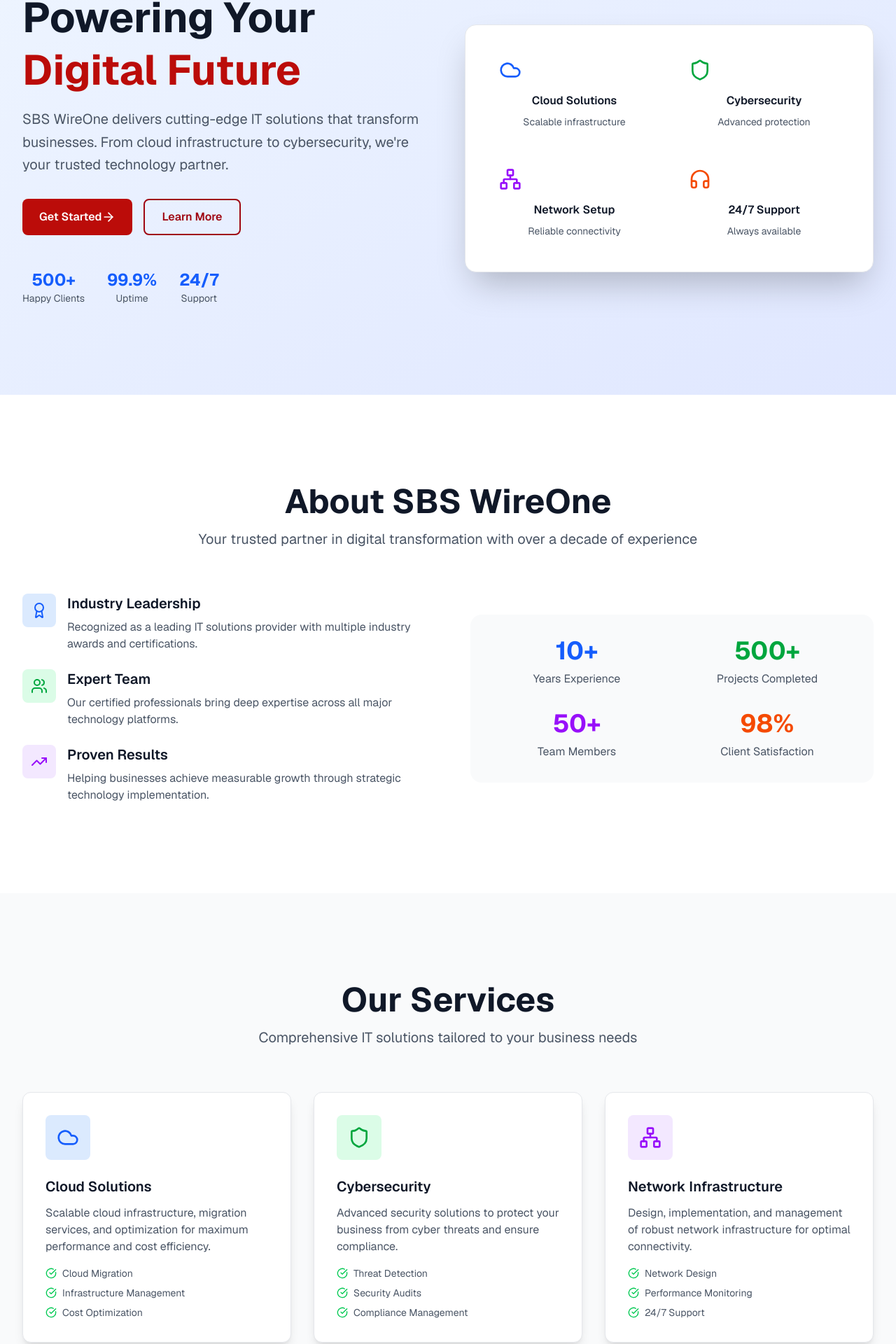
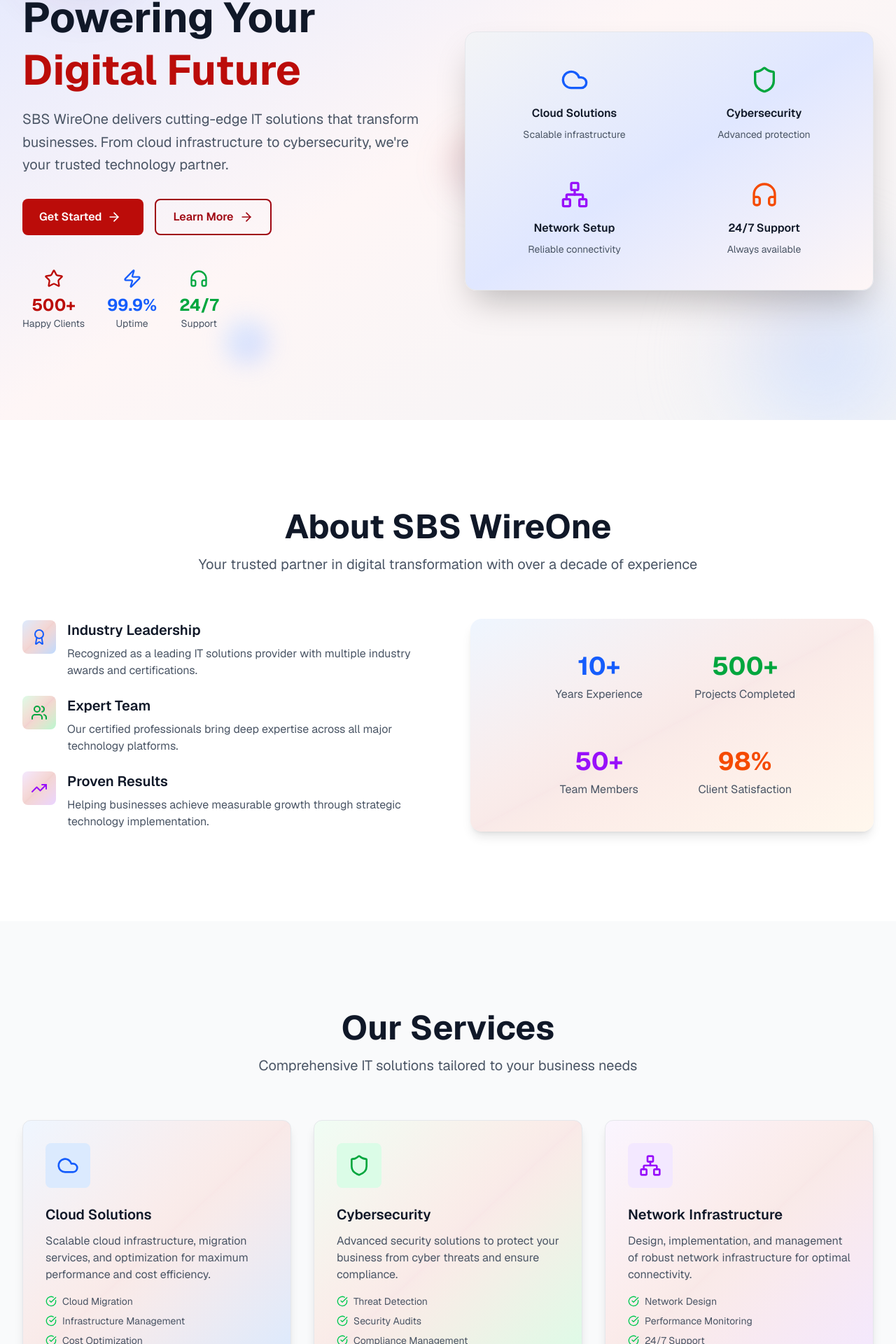
Before and after one commit to sbswiredops/SBS-WireOne, a Next.js app: page / in a window 1280 px wide. Shown: the part 204-2124 px from the top of the page at 70% size. Built offline with nearby package versions, Linux system fonts and the light colour scheme.

Commit message:
feat: add animations and enhance hero section with new styles

```diff
--- a/src/app/globals.css
+++ b/src/app/globals.css
@@ -72,3 +72,12 @@
 .form-input {
   @apply w-full px-4 py-3 border border-gray-300 rounded-lg focus:ring-2 focus:ring-blue-500 focus:border-blue-500 outline-none transition-colors duration-200;
 }
+
+/* Add to your globals.css */
+@keyframes spin-slow {
+  0% { transform: rotate(0deg);}
+  100% { transform: rotate(360deg);}
+}
+.animate-spin-slow {
+  animation: spin-slow 8s linear infinite;
+}
--- a/src/app/page.tsx
+++ b/src/app/page.tsx
@@ -21,8 +21,14 @@
       <Header />
 
       {/* Hero Section */}
-      <section id="home" className="pt-16 bg-gradient-to-br from-blue-50 to-indigo-100">
-        <div className="container mx-auto px-4 sm:px-6 lg:px-8 py-20 lg:py-32">
+      <section id="home" className="relative pt-16 bg-gradient-to-br from-[#e0e7ff] via-[#fef6f6] to-[#f3f4f6] overflow-hidden">
+        {/* Animated circles and shapes */}
+        <div className="absolute top-10 left-10 w-40 h-40 bg-gradient-to-br from-[#bb0c09]/30 to-blue-600/20 rounded-full blur-2xl animate-pulse"></div>
+        <div className="absolute bottom-0 right-0 w-56 h-56 bg-gradient-to-tr from-indigo-200 via-blue-100 to-[#bb0c09]/20 rounded-full blur-3xl animate-spin-slow"></div>
+        <div className="absolute top-1/2 left-1/2 w-24 h-24 bg-gradient-to-br from-[#bb0c09]/20 to-blue-600/10 rounded-full blur-xl animate-bounce" style={{ transform: 'translate(-50%, -50%)' }}></div>
+        <div className="absolute bottom-20 left-1/4 w-16 h-16 bg-gradient-to-br from-blue-100 to-indigo-200 rounded-full blur-lg animate-pulse"></div>
+        {/* End shapes */}
+        <div className="container mx-auto px-4 sm:px-6 lg:px-8 py-20 lg:py-32 relative z-10">
           <div className="grid grid-cols-1 lg:grid-cols-2 gap-12 items-center">
             <div className="space-y-8">
               <div className="space-y-4">
@@ -36,51 +42,65 @@
                 </p>
               </div>
               <div className="flex flex-col sm:flex-row gap-4">
-                <button className="primary-button">
-                  Get Started
-                  <ArrowRight size={20} />
+                <button
+                  className="primary-button relative overflow-hidden group"
+                >
+                  <span className="relative z-10 flex items-center">
+                    Get Started
+                    <ArrowRight size={20} className="ml-2 group-hover:translate-x-1 transition-transform duration-300" />
+                  </span>
+                  <span className="absolute inset-0 bg-[#a30a08] opacity-0 group-hover:opacity-100 transition-opacity duration-300"></span>
                 </button>
-                <button className="secondary-button">
-                  Learn More
+                <button
+                  className="secondary-button relative overflow-hidden group"
+                >
+                  <span className="relative z-10 flex items-center">
+                    Learn More
+                    <ArrowRight size={20} className="ml-2 group-hover:translate-x-1 transition-transform duration-300" />
+                  </span>
+                  <span className="absolute inset-0 bg-[#bb0c09] opacity-0 group-hover:opacity-10 transition-opacity duration-300"></span>
                 </button>
               </div>
               <div className="flex items-center space-x-8 pt-4">
-                <div className="text-center">
-                  <div className="text-2xl font-bold text-blue-600">500+</div>
-                  <div className="text-sm text-gray-600">Happy Clients</div>
+                <div className="text-center group cursor-pointer transition-transform duration-300 hover:-translate-y-1">
+                  <Star className="mx-auto mb-2 text-[#bb0c09] group-hover:scale-125 transition-transform duration-300" size={28} />
+                  <div className="text-2xl font-bold text-[#bb0c09] group-hover:text-[#a30a08] transition-colors">500+</div>
+                  <div className="text-sm text-gray-600 group-hover:text-[#bb0c09] transition-colors">Happy Clients</div>
                 </div>
-                <div className="text-center">
-                  <div className="text-2xl font-bold text-blue-600">99.9%</div>
-                  <div className="text-sm text-gray-600">Uptime</div>
+                <div className="text-center group cursor-pointer transition-transform duration-300 hover:-translate-y-1">
+                  <Zap className="mx-auto mb-2 text-blue-600 group-hover:scale-125 transition-transform duration-300" size={28} />
+                  <div className="text-2xl font-bold text-blue-600 group-hover:text-indigo-700 transition-colors">99.9%</div>
+                  <div className="text-sm text-gray-600 group-hover:text-blue-600 transition-colors">Uptime</div>
                 </div>
-                <div className="text-center">
-                  <div className="text-2xl font-bold text-blue-600">24/7</div>
-                  <div className="text-sm text-gray-600">Support</div>
+                <div className="text-center group cursor-pointer transition-transform duration-300 hover:-translate-y-1">
+                  <HeadphonesIcon className="mx-auto mb-2 text-green-600 group-hover:scale-125 transition-transform duration-300" size={28} />
+                  <div className="text-2xl font-bold text-green-600 group-hover:text-[#bb0c09] transition-colors">24/7</div>
+                  <div className="text-sm text-gray-600 group-hover:text-green-600 transition-colors">Support</div>
                 </div>
               </div>
             </div>
             <div className="relative">
-              <div className="bg-white rounded-2xl shadow-2xl p-8 border border-gray-200">
+              <div className="bg-gradient-to-br from-[#f3f4f6] via-[#e0e7ff] to-[#fef6f6] rounded-2xl shadow-2xl p-8 border border-gray-200">
                 <div className="grid grid-cols-2 gap-6">
-                  <div className="feature-card">
-                    <Cloud className="text-blue-600 mb-4" size={32} />
-                    <h3 className="font-semibold text-gray-900 mb-2">Cloud Solutions</h3>
-                    <p className="text-sm text-gray-600">Scalable infrastructure</p>
+                  <div className="feature-card group cursor-pointer transition-all duration-300 hover:scale-105 hover:shadow-xl hover:bg-gradient-to-br hover:from-blue-50 hover:to-blue-100 rounded-xl">
+                    <Cloud className="mx-auto mb-4 text-blue-600 group-hover:text-[#bb0c09] transition-colors duration-300" size={40} />
+                    <h3 className="font-semibold text-gray-900 mb-2 group-hover:text-[#bb0c09] transition-colors">Cloud Solutions</h3>
+                    <p className="text-sm text-gray-600 group-hover:text-blue-600 transition-colors">Scalable infrastructure</p>
                   </div>
-                  <div className="feature-card">
-                    <Shield className="text-green-600 mb-4" size={32} />
-                    <h3 className="font-semibold text-gray-900 mb-2">Cybersecurity</h3>
-                    <p className="text-sm text-gray-600">Advanced protection</p>
+                  <div className="feature-card group cursor-pointer transition-all duration-300 hover:scale-105 hover:shadow-xl hover:bg-gradient-to-br hover:from-green-50 hover:to-green-100 rounded-xl">
+                    <Shield className="mx-auto mb-4 text-green-600 group-hover:text-[#bb0c09] transition-colors duration-300" size={40} />
+                    <h3 className="font-semibold text-gray-900 mb-2 group-hover:text-[#bb0c09] transition-colors">Cybersecurity</h3>
+                    <p className="text-sm text-gray-600 group-hover:text-green-600 transition-colors">Advanced protection</p>
                   </div>
-                  <div className="feature-card">
-                    <Network className="text-purple-600 mb-4" size={32} />
-                    <h3 className="font-semibold text-gray-900 mb-2">Network Setup</h3>
-                    <p className="text-sm text-gray-600">Reliable connectivity</p>
+                  <div className="feature-card group cursor-pointer transition-all duration-300 hover:scale-105 hover:shadow-xl hover:bg-gradient-to-br hover:from-purple-50 hover:to-purple-100 rounded-xl">
+                    <Network className="mx-auto mb-4 text-purple-600 group-hover:text-[#bb0c09] transition-colors duration-300" size={40} />
+                    <h3 className="font-semibold text-gray-900 mb-2 group-hover:text-[#bb0c09] transition-colors">Network Setup</h3>
+                    <p className="text-sm text-gray-600 group-hover:text-purple-600 transition-colors">Reliable connectivity</p>
                   </div>
-                  <div className="feature-card">
-                    <HeadphonesIcon className="text-orange-600 mb-4" size={32} />
-                    <h3 className="font-semibold text-gray-900 mb-2">24/7 Support</h3>
-                    <p className="text-sm text-gray-600">Always available</p>
+                  <div className="feature-card group cursor-pointer transition-all duration-300 hover:scale-105 hover:shadow-xl hover:bg-gradient-to-br hover:from-orange-50 hover:to-orange-100 rounded-xl">
+                    <HeadphonesIcon className="mx-auto mb-4 text-orange-600 group-hover:text-[#bb0c09] transition-colors duration-300" size={40} />
+                    <h3 className="font-semibold text-gray-900 mb-2 group-hover:text-[#bb0c09] transition-colors">24/7 Support</h3>
+                    <p className="text-sm text-gray-600 group-hover:text-orange-600 transition-colors">Always available</p>
                   </div>
                 </div>
               </div>
@@ -102,60 +122,54 @@
           <div className="grid grid-cols-1 lg:grid-cols-2 gap-16 items-center">
             <div className="space-y-8">
               <div className="space-y-6">
-                <div className="flex items-start space-x-4">
-                  <div className="bg-blue-100 rounded-lg p-3">
-                    <Award className="text-blue-600" size={24} />
+                <div className="flex items-start space-x-4 group cursor-pointer transition-all duration-300 hover:scale-105">
+                  <div className="bg-gradient-to-br from-blue-100 via-[#bb0c09]/20 to-blue-200 rounded-lg p-3 group-hover:animate-pulse">
+                    <Award className="text-blue-600 group-hover:text-[#bb0c09] transition-colors duration-300" size={24} />
                   </div>
                   <div>
-                    <h3 className="text-xl font-semibold text-gray-900 mb-2">Industry Leadership</h3>
-                    <p className="text-gray-600">
-                      Recognized as a leading IT solutions provider with multiple industry awards and certifications.
-                    </p>
+                    <h3 className="text-xl font-semibold text-gray-900 mb-2 group-hover:text-[#bb0c09] transition-colors">Industry Leadership</h3>
+                    <p className="text-gray-600">Recognized as a leading IT solutions provider with multiple industry awards and certifications.</p>
                   </div>
                 </div>
 
-                <div className="flex items-start space-x-4">
-                  <div className="bg-green-100 rounded-lg p-3">
-                    <Users className="text-green-600" size={24} />
+                <div className="flex items-start space-x-4 group cursor-pointer transition-all duration-300 hover:scale-105">
+                  <div className="bg-gradient-to-br from-green-100 via-[#bb0c09]/20 to-green-200 rounded-lg p-3 group-hover:animate-pulse">
+                    <Users className="text-green-600 group-hover:text-[#bb0c09] transition-colors duration-300" size={24} />
                   </div>
                   <div>
-                    <h3 className="text-xl font-semibold text-gray-900 mb-2">Expert Team</h3>
-                    <p className="text-gray-600">
-                      Our certified professionals bring deep expertise across all major technology platforms.
-                    </p>
+                    <h3 className="text-xl font-semibold text-gray-900 mb-2 group-hover:text-[#bb0c09] transition-colors">Expert Team</h3>
+                    <p className="text-gray-600">Our certified professionals bring deep expertise across all major technology platforms.</p>
                   </div>
                 </div>
 
-                <div className="flex items-start space-x-4">
-                  <div className="bg-purple-100 rounded-lg p-3">
-                    <TrendingUp className="text-purple-600" size={24} />
+                <div className="flex items-start space-x-4 group cursor-pointer transition-all duration-300 hover:scale-105">
+                  <div className="bg-gradient-to-br from-purple-100 via-[#bb0c09]/20 to-purple-200 rounded-lg p-3 group-hover:animate-pulse">
+                    <TrendingUp className="text-purple-600 group-hover:text-[#bb0c09] transition-colors duration-300" size={24} />
                   </div>
                   <div>
-                    <h3 className="text-xl font-semibold text-gray-900 mb-2">Proven Results</h3>
-                    <p className="text-gray-600">
-                      Helping businesses achieve measurable growth through strategic technology implementation.
-                    </p>
+                    <h3 className="text-xl font-semibold text-gray-900 mb-2 group-hover:text-[#bb0c09] transition-colors">Proven Results</h3>
+                    <p className="text-gray-600">Helping businesses achieve measurable growth through strategic technology implementation.</p>
                   </div>
                 </div>
               </div>
             </div>
 
-            <div className="bg-gray-50 rounded-2xl p-8">
+            <div className="bg-gradient-to-br from-blue-50 via-[#bb0c09]/10 to-orange-50 rounded-2xl p-8 shadow-lg flex flex-col justify-center items-center">
               <div className="grid grid-cols-2 gap-8">
-                <div className="text-center">
-                  <div className="text-4xl font-bold text-blue-600 mb-2">10+</div>
+                <div className="text-center group cursor-pointer transition-all duration-300 hover:scale-105 hover:bg-gradient-to-br hover:from-blue-100 hover:to-blue-200 rounded-xl p-4">
+                  <div className="text-4xl font-bold text-blue-600 mb-2 group-hover:text-[#bb0c09] transition-colors">10+</div>
                   <div className="text-gray-600">Years Experience</div>
                 </div>
-                <div className="text-center">
-                  <div className="text-4xl font-bold text-green-600 mb-2">500+</div>
+                <div className="text-center group cursor-pointer transition-all duration-300 hover:scale-105 hover:bg-gradient-to-br hover:from-green-100 hover:to-green-200 rounded-xl p-4">
+                  <div className="text-4xl font-bold text-green-600 mb-2 group-hover:text-[#bb0c09] transition-colors">500+</div>
                   <div className="text-gray-600">Projects Completed</div>
                 </div>
-                <div className="text-center">
-                  <div className="text-4xl font-bold text-purple-600 mb-2">50+</div>
+                <div className="text-center group cursor-pointer transition-all duration-300 hover:scale-105 hover:bg-gradient-to-br hover:from-purple-100 hover:to-purple-200 rounded-xl p-4">
+                  <div className="text-4xl font-bold text-purple-600 mb-2 group-hover:text-[#bb0c09] transition-colors">50+</div>
                   <div className="text-gray-600">Team Members</div>
                 </div>
-                <div className="text-center">
-                  <div className="text-4xl font-bold text-orange-600 mb-2">98%</div>
+                <div className="text-center group cursor-pointer transition-all duration-300 hover:scale-105 hover:bg-gradient-to-br hover:from-orange-100 hover:to-orange-200 rounded-xl p-4">
+                  <div className="text-4xl font-bold text-orange-600 mb-2 group-hover:text-[#bb0c09] transition-colors">98%</div>
                   <div className="text-gray-600">Client Satisfaction</div>
                 </div>
               </div>
@@ -173,13 +187,13 @@
               Comprehensive IT solutions tailored to your business needs
             </p>
           </div>
-
           <div className="grid grid-cols-1 md:grid-cols-2 lg:grid-cols-3 gap-8">
-            <div className="service-card">
-              <div className="bg-blue-100 rounded-lg p-4 w-fit mb-6">
-                <Cloud className="text-blue-600" size={32} />
+            {/* Cloud Solutions */}
+            <div className="service-card group cursor-pointer transition-transform duration-500 ease-in-out hover:scale-105 hover:shadow-2xl bg-gradient-to-br from-blue-50 via-[#bb0c09]/10 to-blue-100 rounded-2xl p-8">
+              <div className="bg-blue-100 rounded-lg p-4 w-fit mb-6 group-hover:animate-pulse transition-all duration-500 ease-in-out">
+                <Cloud className="text-blue-600 group-hover:text-[#bb0c09] transition-colors duration-500 ease-in-out" size={32} />
               </div>
-              <h3 className="text-xl font-semibold text-gray-900 mb-3">Cloud Solutions</h3>
+              <h3 className="text-xl font-semibold text-gray-900 mb-3 group-hover:text-[#bb0c09] transition-colors duration-500 ease-in-out">Cloud Solutions</h3>
               <p className="text-gray-600 mb-4">
                 Scalable cloud infrastructure, migration services, and optimization for maximum performance and cost efficiency.
               </p>
@@ -198,12 +212,12 @@
                 </li>
               </ul>
             </div>
-
-            <div className="service-card">
-              <div className="bg-green-100 rounded-lg p-4 w-fit mb-6">
-                <Shield className="text-green-600" size={32} />
+            {/* Cybersecurity */}
+            <div className="service-card group cursor-pointer transition-transform duration-500 ease-in-out hover:scale-105 hover:shadow-2xl bg-gradient-to-br from-green-50 via-[#bb0c09]/10 to-green-100 rounded-2xl p-8">
+              <div className="bg-green-100 rounded-lg p-4 w-fit mb-6 group-hover:animate-pulse transition-all duration-500 ease-in-out">
+                <Shield className="text-green-600 group-hover:text-[#bb0c09] transition-colors duration-500 ease-in-out" size={32} />
               </div>
-              <h3 className="text-xl font-semibold text-gray-900 mb-3">Cybersecurity</h3>
+              <h3 className="text-xl font-semibold text-gray-900 mb-3 group-hover:text-[#bb0c09] transition-colors duration-500 ease-in-out">Cybersecurity</h3>
               <p className="text-gray-600 mb-4">
                 Advanced security solutions to protect your business from cyber threats and ensure compliance.
               </p>
@@ -222,12 +236,12 @@
                 </li>
               </ul>
             </div>
-
-            <div className="service-card">
-              <div className="bg-purple-100 rounded-lg p-4 w-fit mb-6">
-                <Network className="text-purple-600" size={32} />
+            {/* Network Infrastructure */}
+            <div className="service-card group cursor-pointer transition-transform duration-500 ease-in-out hover:scale-105 hover:shadow-2xl bg-gradient-to-br from-purple-50 via-[#bb0c09]/10 to-purple-100 rounded-2xl p-8">
+              <div className="bg-purple-100 rounded-lg p-4 w-fit mb-6 group-hover:animate-pulse transition-all duration-500 ease-in-out">
+                <Network className="text-purple-600 group-hover:text-[#bb0c09] transition-colors duration-500 ease-in-out" size={32} />
               </div>
-              <h3 className="text-xl font-semibold text-gray-900 mb-3">Network Infrastructure</h3>
+              <h3 className="text-xl font-semibold text-gray-900 mb-3 group-hover:text-[#bb0c09] transition-colors duration-500 ease-in-out">Network Infrastructure</h3>
               <p className="text-gray-600 mb-4">
                 Design, implementation, and management of robust network infrastructure for optimal connectivity.
               </p>
@@ -246,12 +260,12 @@
                 </li>
               </ul>
             </div>
-
-            <div className="service-card">
-              <div className="bg-orange-100 rounded-lg p-4 w-fit mb-6">
-                <Globe className="text-orange-600" size={32} />
+            {/* IT Consulting */}
+            <div className="service-card group cursor-pointer transition-transform duration-500 ease-in-out hover:scale-105 hover:shadow-2xl bg-gradient-to-br from-orange-50 via-[#bb0c09]/10 to-orange-100 rounded-2xl p-8">
+              <div className="bg-orange-100 rounded-lg p-4 w-fit mb-6 group-hover:animate-pulse transition-all duration-500 ease-in-out">
+                <Globe className="text-orange-600 group-hover:text-[#bb0c09] transition-colors duration-500 ease-in-out" size={32} />
               </div>
-              <h3 className="text-xl font-semibold text-gray-900 mb-3">IT Consulting</h3>
+              <h3 className="text-xl font-semibold text-gray-900 mb-3 group-hover:text-[#bb0c09] transition-colors duration-500 ease-in-out">IT Consulting</h3>
               <p className="text-gray-600 mb-4">
                 Strategic IT guidance to align technology with your business objectives and drive growth.
               </p>
@@ -270,12 +284,12 @@
                 </li>
               </ul>
             </div>
-
-            <div className="service-card">
-              <div className="bg-red-100 rounded-lg p-4 w-fit mb-6">
-                <Zap className="text-red-600" size={32} />
+            {/* Managed Services */}
+            <div className="service-card group cursor-pointer transition-transform duration-500 ease-in-out hover:scale-105 hover:shadow-2xl bg-gradient-to-br from-red-50 via-[#bb0c09]/10 to-red-100 rounded-2xl p-8">
+              <div className="bg-red-100 rounded-lg p-4 w-fit mb-6 group-hover:animate-pulse transition-all duration-500 ease-in-out">
+                <Zap className="text-red-600 group-hover:text-[#bb0c09] transition-colors duration-500 ease-in-out" size={32} />
               </div>
-              <h3 className="text-xl font-semibold text-gray-900 mb-3">Managed Services</h3>
+              <h3 className="text-xl font-semibold text-gray-900 mb-3 group-hover:text-[#bb0c09] transition-colors duration-500 ease-in-out">Managed Services</h3>
               <p className="text-gray-600 mb-4">
                 Proactive IT management and monitoring to ensure your systems run smoothly 24/7.
               </p>
@@ -294,12 +308,12 @@
                 </li>
               </ul>
             </div>
-
-            <div className="service-card">
-              <div className="bg-indigo-100 rounded-lg p-4 w-fit mb-6">
-                <HeadphonesIcon className="text-indigo-600" size={32} />
+            {/* Technical Support */}
+            <div className="service-card group cursor-pointer transition-transform duration-500 ease-in-out hover:scale-105 hover:shadow-2xl bg-gradient-to-br from-indigo-50 via-[#bb0c09]/10 to-indigo-100 rounded-2xl p-8">
+              <div className="bg-indigo-100 rounded-lg p-4 w-fit mb-6 group-hover:animate-pulse transition-all duration-500 ease-in-out">
+                <HeadphonesIcon className="text-indigo-600 group-hover:text-[#bb0c09] transition-colors duration-500 ease-in-out" size={32} />
               </div>
-              <h3 className="text-xl font-semibold text-gray-900 mb-3">Technical Support</h3>
+              <h3 className="text-xl font-semibold text-gray-900 mb-3 group-hover:text-[#bb0c09] transition-colors duration-500 ease-in-out">Technical Support</h3>
               <p className="text-gray-600 mb-4">
                 Round-the-clock technical support to keep your business running without interruption.
               </p>
@@ -424,7 +438,7 @@
                       </div>
                       <div>
                         <div className="font-semibold text-gray-900">Call Us</div>
-                        <div className="text-gray-600">+1 (555) 123-4567</div>
+                        <div className="text-gray-600">01886-821225</div>
                       </div>
                     </div>
 
@@ -434,7 +448,7 @@
                       </div>
                       <div>
                         <div className="font-semibold text-gray-900">Email Us</div>
-                        <div className="text-gray-600">info@sbswireone.com</div>
+                        <div className="text-gray-600">sbswireoneits@gmail.com</div>
                       </div>
                     </div>
 
@@ -445,8 +459,8 @@
                       <div>
                         <div className="font-semibold text-gray-900">Visit Us</div>
                         <div className="text-gray-600">
-                          123 Tech Street<br />
-                          Silicon Valley, CA 94025
+                          Mohakhali DOHS,<br />
+                          Dhaka, Bangladesh
                         </div>
                       </div>
                     </div>
```
